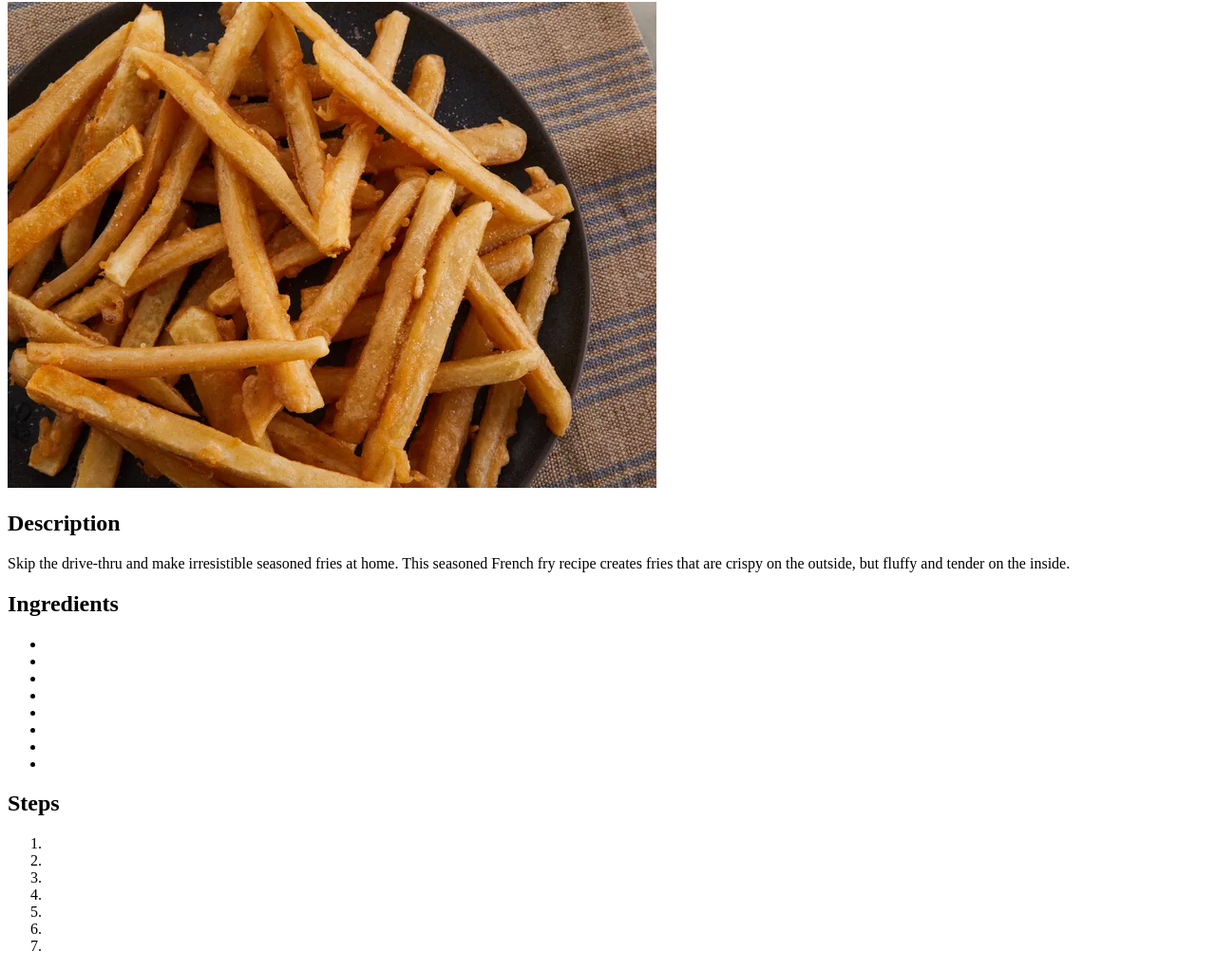
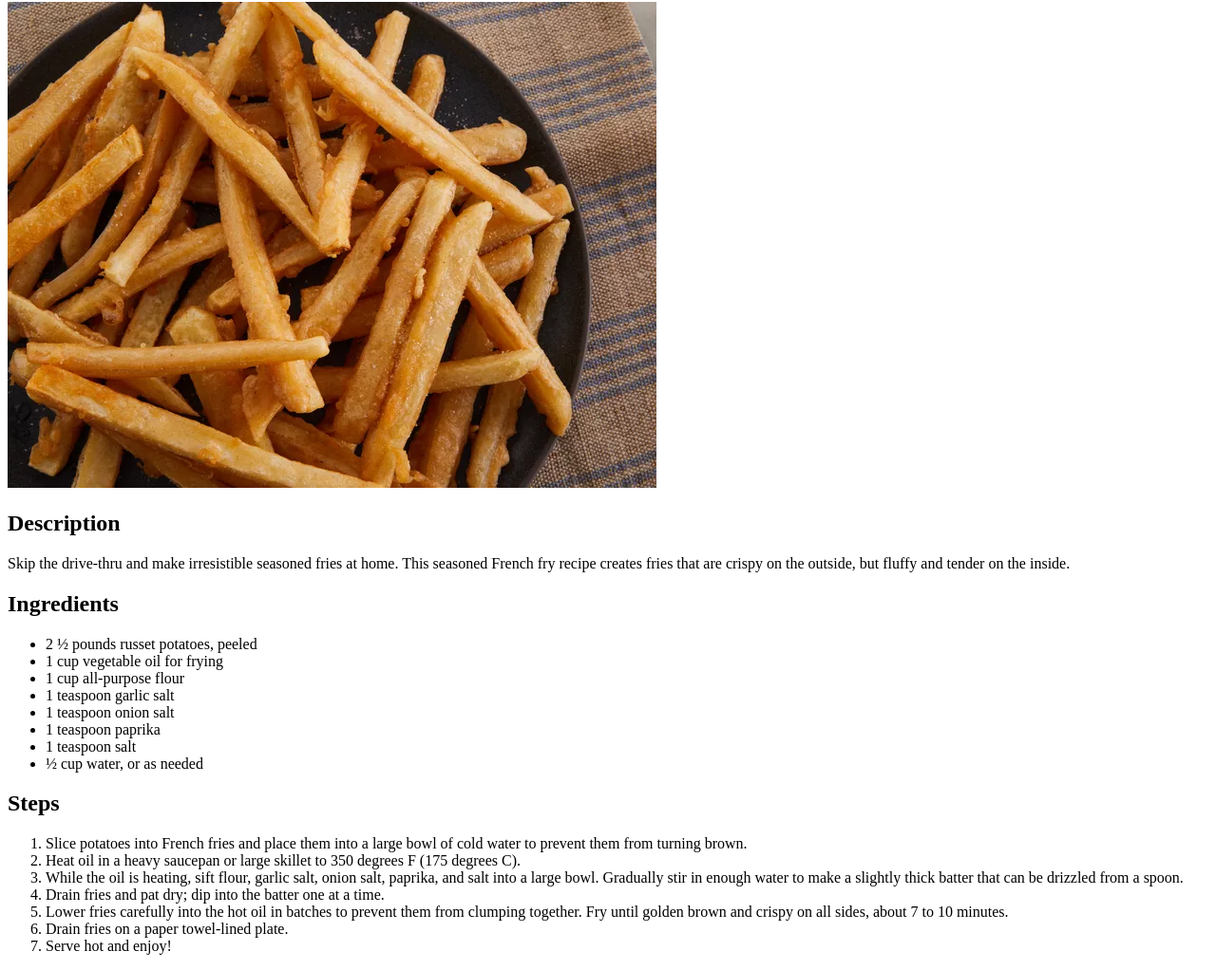
Before and after one commit to Fang20031-Coding/odin-recipes, a plain HTML site: page recipes/seasoned-french-fries.html in a window 1280 px wide. Shown: the part 78-1100 px from the top of the page at 95% size. Drawn offline with Linux system fonts and the light colour scheme.

Commit message:
chore(recipes): add info for seasoned-french-fries.html
added ingredients and steps to make

```diff
--- a/recipes/seasoned-french-fries.html
+++ b/recipes/seasoned-french-fries.html
@@ -12,24 +12,24 @@
      <p>Skip the drive-thru and make irresistible seasoned fries at home. This seasoned French fry recipe creates fries that are crispy on the outside, but fluffy and tender on the inside.</p>
     <h2>Ingredients</h2>
     <ul>
-        <li></li>
-        <li></li>
-        <li></li>
-        <li></li>
-        <li></li>
-        <li></li>
-        <li></li>
-        <li></li>
+        <li>2 ½ pounds russet potatoes, peeled</li>
+        <li>1 cup vegetable oil for frying</li>
+        <li>1 cup all-purpose flour</li>
+        <li>1 teaspoon garlic salt</li>
+        <li>1 teaspoon onion salt</li>
+        <li>1 teaspoon paprika</li>
+        <li>1 teaspoon salt</li>
+        <li>½ cup water, or as needed</li>
     </ul>
     <h2>Steps</h2>
     <ol>
-        <li></li>
-        <li></li>
-        <li></li>
-        <li></li>
-        <li></li>
-        <li></li>
-        <li></li>
+        <li>Slice potatoes into French fries and place them into a large bowl of cold water to prevent them from turning brown.</li>
+        <li>Heat oil in a heavy saucepan or large skillet to 350 degrees F (175 degrees C).</li>
+        <li>While the oil is heating, sift flour, garlic salt, onion salt, paprika, and salt into a large bowl. Gradually stir in enough water to make a slightly thick batter that can be drizzled from a spoon.</li>
+        <li>Drain fries and pat dry; dip into the batter one at a time.</li>
+        <li>Lower fries carefully into the hot oil in batches to prevent them from clumping together. Fry until golden brown and crispy on all sides, about 7 to 10 minutes.</li>
+        <li>Drain fries on a paper towel-lined plate.</li>
+        <li>Serve hot and enjoy!</li>
     </ol>
 </body>
 </html>
```
